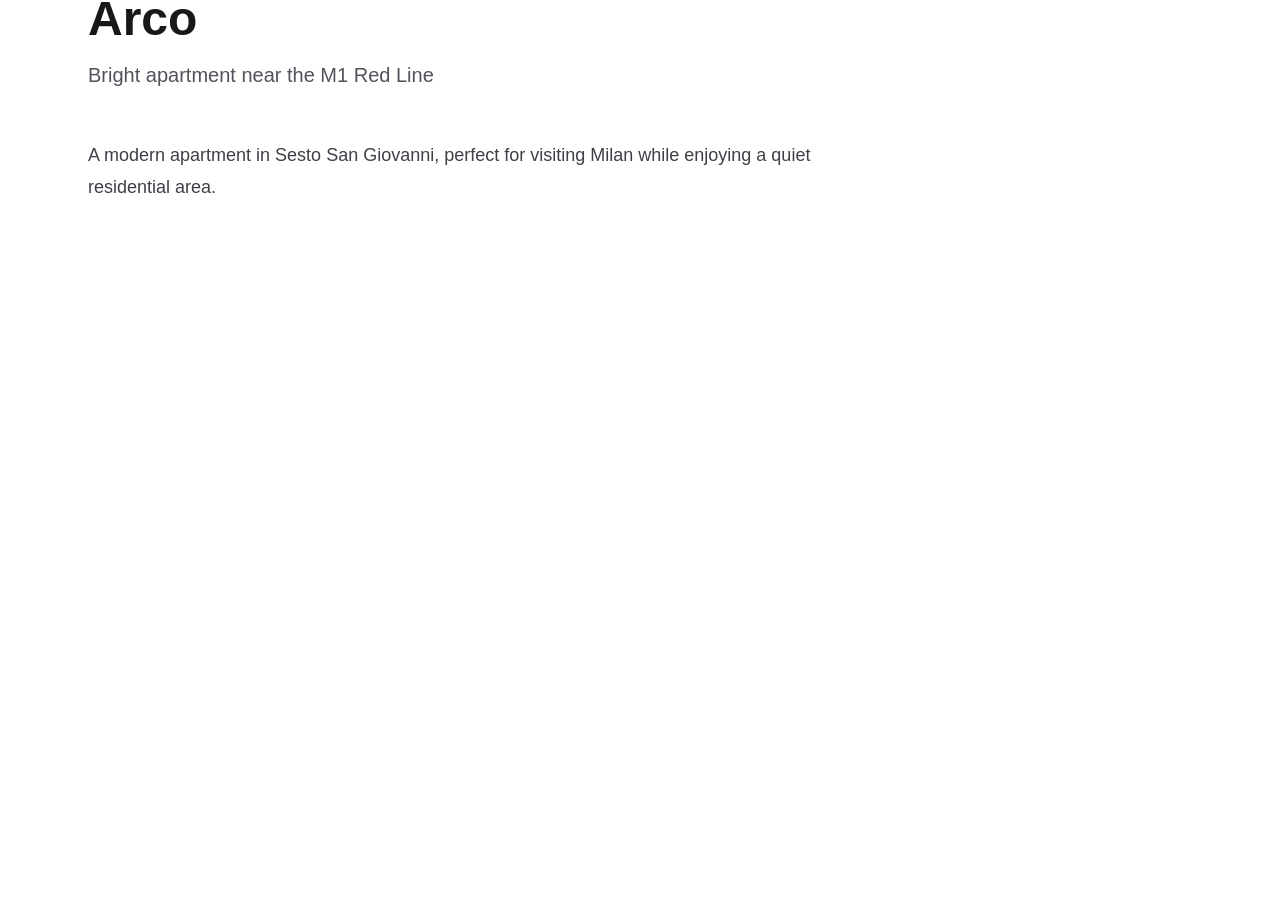
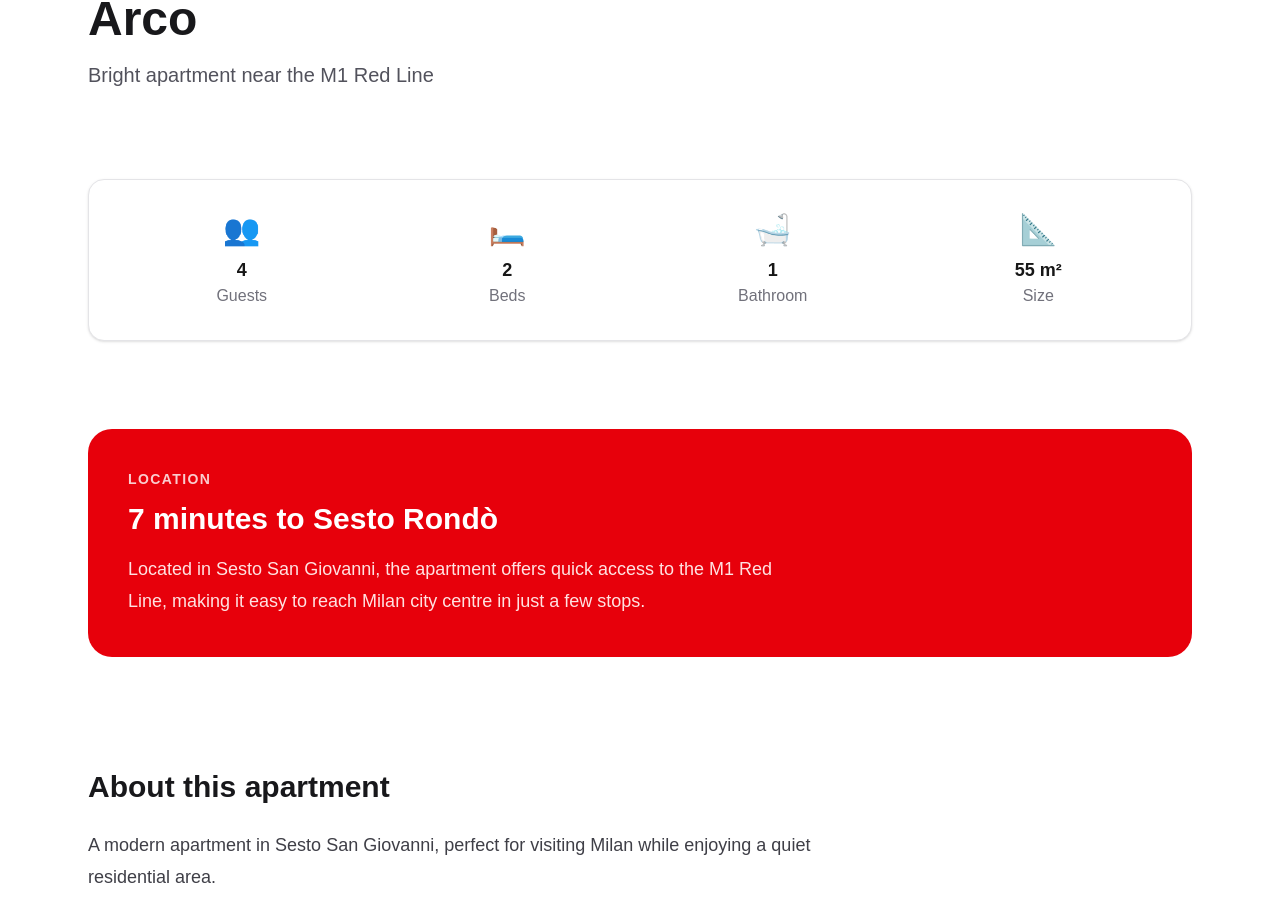
Before and after one commit to beppeblu1/milan-red-line, a Next.js app: page /apartments/arco in a window 1280 px wide. Shown: the part 593-1514 px from the top of the page. Before the commit the page ends 860 px from the top, so only its background shows below. Built offline with nearby package versions, Linux system fonts and the light colour scheme.

Commit message:
Add apartment information and location section

```diff
--- a/app/apartments/[slug]/page.tsx
+++ b/app/apartments/[slug]/page.tsx
@@ -1,5 +1,7 @@
 import { notFound } from "next/navigation";
 import ApartmentHero from "@/components/ApartmentHero";
+import ApartmentInfo from "@/components/ApartmentInfo";
+import LocationHighlight from "@/components/LocationHighlight";
 import { apartments } from "@/data/apartments";
 
 type PageProps = {
@@ -25,10 +27,29 @@ export default async function ApartmentPage({ params }: PageProps) {
         image={apartment.coverImage}
       />
 
-      <section className="mx-auto max-w-6xl px-6 pb-16">
-        <p className="max-w-3xl text-lg leading-8 text-zinc-700">
-          {apartment.longDescription}
-        </p>
+      <ApartmentInfo
+        guests={apartment.guests}
+        beds={apartment.beds}
+        bathrooms={apartment.bathrooms}
+        squareMeters={apartment.squareMeters}
+      />
+
+      <LocationHighlight
+        metroStation={apartment.metroStation}
+        metroMinutes={apartment.metroMinutes}
+        city={apartment.city}
+      />
+
+      <section className="mx-auto max-w-6xl px-6 py-16">
+        <div className="max-w-3xl">
+          <h2 className="text-3xl font-bold text-zinc-900">
+            About this apartment
+          </h2>
+
+          <p className="mt-6 text-lg leading-8 text-zinc-700">
+            {apartment.longDescription}
+          </p>
+        </div>
       </section>
     </main>
   );
--- /dev/null
+++ b/components/ApartmentInfo.tsx
@@ -0,0 +1,43 @@
+type ApartmentInfoProps = {
+    guests: number;
+    beds: number;
+    bathrooms: number;
+    squareMeters: number;
+  };
+
+  export default function ApartmentInfo({
+    guests,
+    beds,
+    bathrooms,
+    squareMeters,
+  }: ApartmentInfoProps) {
+    return (
+      <section className="mx-auto max-w-6xl px-6 py-10">
+        <div className="grid grid-cols-2 gap-6 rounded-2xl border border-zinc-200 bg-white p-8 shadow-sm md:grid-cols-4">
+          <div className="text-center">
+            <div className="text-3xl">👥</div>
+            <p className="mt-2 text-lg font-semibold">{guests}</p>
+            <p className="text-zinc-500">Guests</p>
+          </div>
+
+          <div className="text-center">
+            <div className="text-3xl">🛏️</div>
+            <p className="mt-2 text-lg font-semibold">{beds}</p>
+            <p className="text-zinc-500">Beds</p>
+          </div>
+
+          <div className="text-center">
+            <div className="text-3xl">🛁</div>
+            <p className="mt-2 text-lg font-semibold">{bathrooms}</p>
+            <p className="text-zinc-500">Bathroom</p>
+          </div>
+
+          <div className="text-center">
+            <div className="text-3xl">📐</div>
+            <p className="mt-2 text-lg font-semibold">{squareMeters} m²</p>
+            <p className="text-zinc-500">Size</p>
+          </div>
+        </div>
+      </section>
+    );
+  }
--- /dev/null
+++ b/components/LocationHighlight.tsx
@@ -0,0 +1,30 @@
+type LocationHighlightProps = {
+    metroStation: string;
+    metroMinutes: number;
+    city: string;
+  };
+
+  export default function LocationHighlight({
+    metroStation,
+    metroMinutes,
+    city,
+  }: LocationHighlightProps) {
+    return (
+      <section className="mx-auto max-w-6xl px-6 py-12">
+        <div className="rounded-3xl bg-red-600 p-10 text-white">
+          <p className="text-sm font-semibold uppercase tracking-widest opacity-80">
+            Location
+          </p>
+
+          <h2 className="mt-3 text-3xl font-bold">
+            {metroMinutes} minutes to {metroStation}
+          </h2>
+
+          <p className="mt-4 max-w-2xl text-lg leading-8 text-red-100">
+            Located in {city}, the apartment offers quick access to the M1 Red
+            Line, making it easy to reach Milan city centre in just a few stops.
+          </p>
+        </div>
+      </section>
+    );
+  }
```
